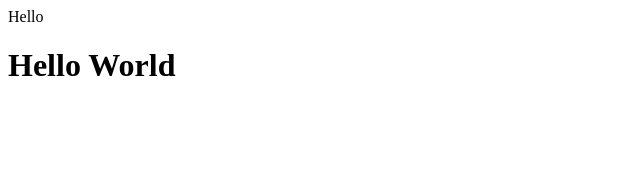
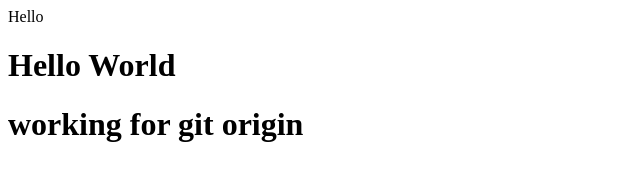
Before and after one commit to manasvikom/Practice, a plain HTML site: page index.html in a window 1280 px wide. Shown: the whole page, without its empty margins (0-640 px from the left). Drawn offline with Linux system fonts and the light colour scheme.

Commit message:
Add git push

```diff
--- a/index.html
+++ b/index.html
@@ -1,2 +1,3 @@
 <p>Hello</p>
 <h1>Hello World</h1>
+<h1>working for git origin</h1>
```
